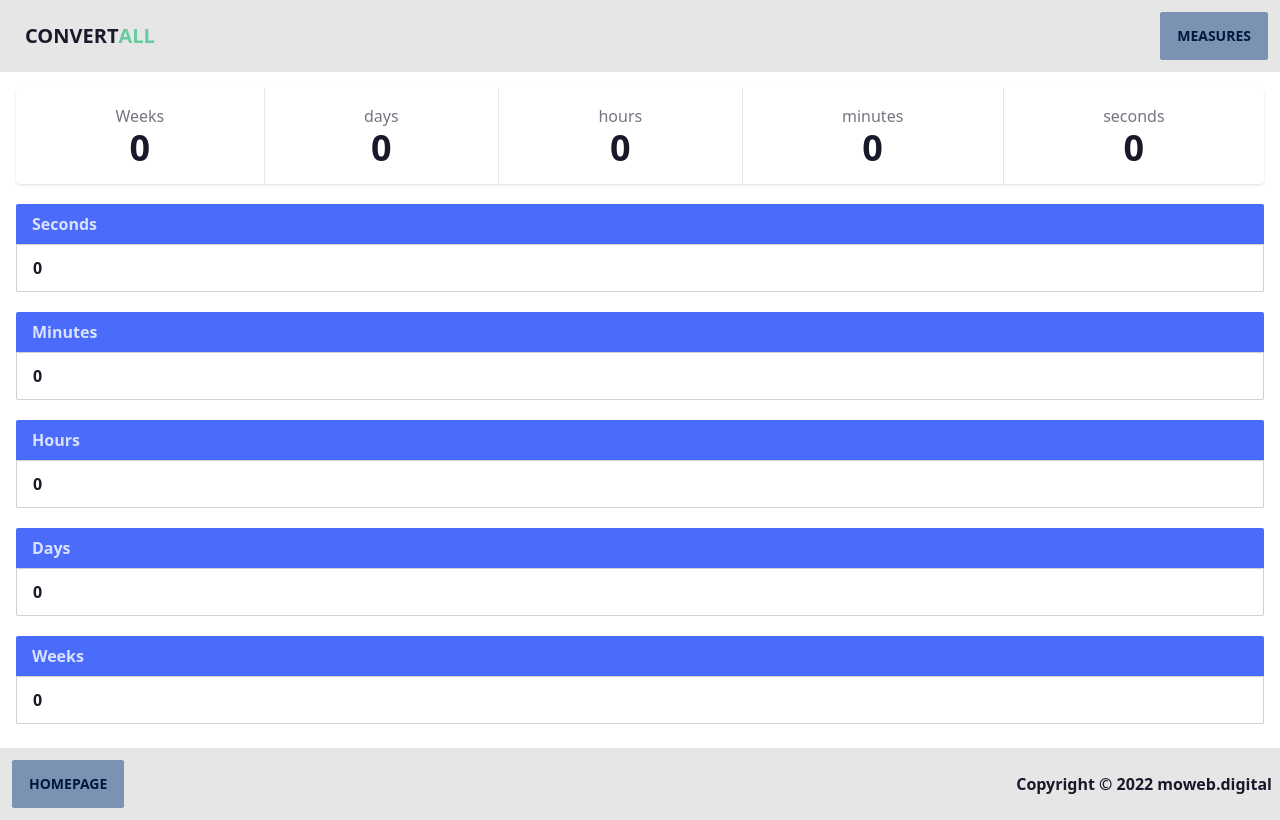
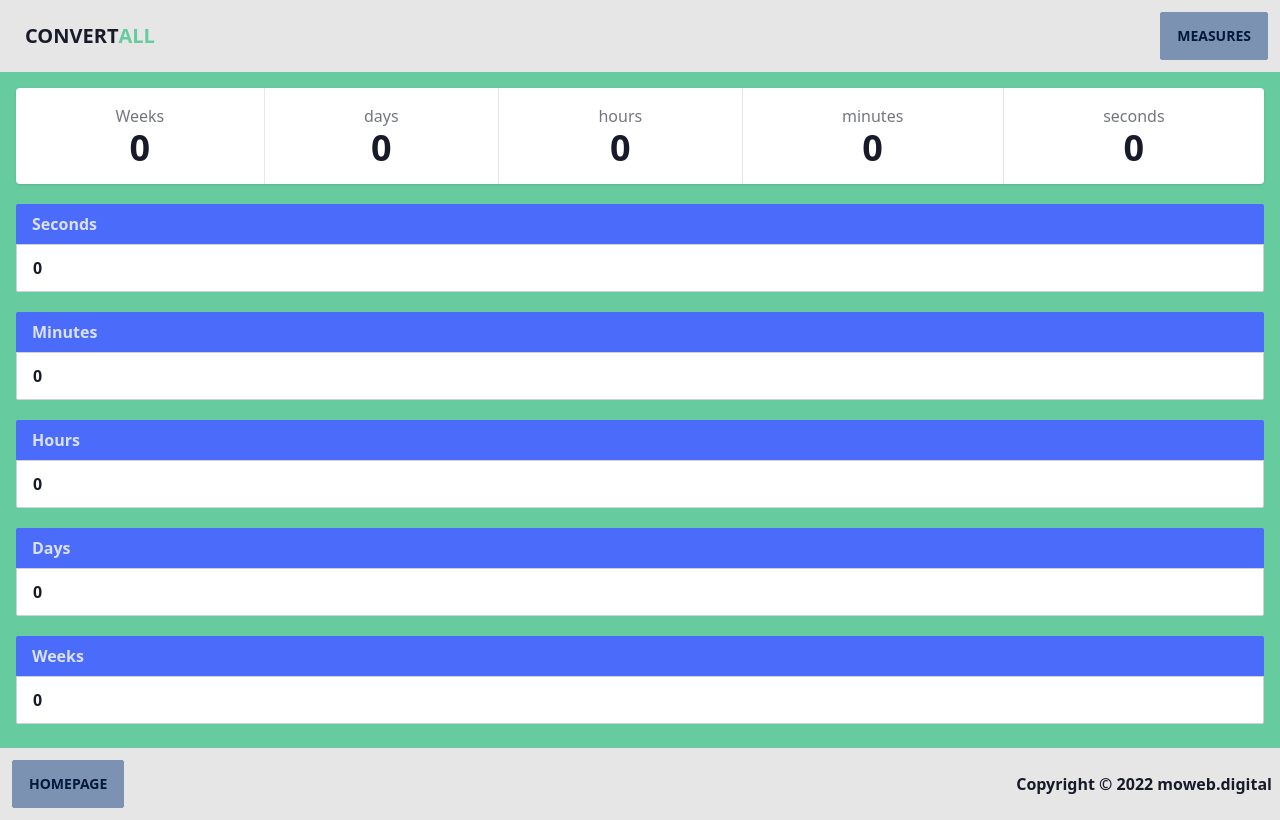
Before and after one commit to macke89/reactconverter, a Next.js app: page /times in a window 1280 px wide. Built offline with nearby package versions, Linux system fonts and the light colour scheme.

Commit message:
Added Container.js

```diff
--- /dev/null
+++ b/components/sections/Container.js
@@ -0,0 +1,11 @@
+import React from 'react';
+
+const Container = ({children}) => {
+    return (
+        <div data-theme="corporate" className="min-h-screen flex flex-col justify-between">
+            {children}
+        </div>
+    );
+};
+
+export default Container;
--- a/pages/index.js
+++ b/pages/index.js
@@ -5,6 +5,7 @@ import IndexCard from "../components/IndexCard";
 import {GiWeight} from "react-icons/gi";
 import {BsRulers, BsClockFill, BsThermometerHalf} from "react-icons/bs";
 import {FaTemperatureLow} from "react-icons/fa";
+import Container from "../components/sections/Container";
 
 const cards = [
     {id: 1, name: "length", icon: <BsRulers size={50}/>, link: "/lengths"},
@@ -22,7 +23,7 @@ export default function Home() {
     }
 
     return (<>
-        <div data-theme="corporate" className="min-h-screen flex flex-col justify-between">
+        <Container>
             <Header/>
             <main className="grid grid-cols-2 grid-rows-2 gap-5 p-4 sm:self-center sm:w-1/2 lg:w-1/3">
                 {cards.map(card => (
@@ -35,6 +36,6 @@ export default function Home() {
                 ))}
             </main>
             <Footer/>
-        </div>
+        </Container>
     </>)
 }
--- a/pages/lengths.js
+++ b/pages/lengths.js
@@ -2,6 +2,7 @@ import React, {useState} from 'react';
 import Input from "../components/Input";
 import Header from "../components/sections/Header";
 import Footer from "../components/sections/Footer";
+import Container from "../components/sections/Container";
 
 const lengths = [
     {id: 1, name: "cm", rate: 100000},
@@ -22,7 +23,7 @@ const Lengths = () => {
     }
 
     return (
-        <div className="min-h-screen flex flex-col justify-between">
+        <Container>
             <Header/>
             <main className="flex justify-center w-full p-4">
                 <div className="form-control w-full flex flex-col gap-5 mb-2">
@@ -43,7 +44,7 @@ const Lengths = () => {
                 </div>
             </main>
             <Footer/>
-        </div>
+        </Container>
     );
 };
 
--- a/pages/temperatures.js
+++ b/pages/temperatures.js
@@ -2,6 +2,7 @@ import React, {useState} from 'react';
 import InputC from "../components/InputC";
 import Header from "../components/sections/Header";
 import Footer from "../components/sections/Footer";
+import Container from "../components/sections/Container";
 
 // DONE Fix this
 
@@ -35,7 +36,7 @@ const Temperatures = () => {
     }
 
     return (
-        <div className="min-h-screen flex flex-col justify-between">
+        <Container>
             <Header/>
             <main className="flex justify-center w-full p-4">
                 <div className="form-control w-full flex flex-col gap-5 mb-2">
@@ -45,7 +46,7 @@ const Temperatures = () => {
                 </div>
             </main>
             <Footer/>
-        </div>
+        </Container>
     );
 };
 
--- a/pages/times.js
+++ b/pages/times.js
@@ -3,6 +3,7 @@ import Input from "../components/Input";
 import Header from "../components/sections/Header";
 import Footer from "../components/sections/Footer";
 import TimeCounter from "../components/TimeCounter";
+import Container from "../components/sections/Container";
 
 const times = [
     {name: "seconds", rate: 604800},
@@ -20,9 +21,9 @@ const Times = () => {
     }
 
     return (
-        <div className="min-h-screen flex flex-col justify-between">
+        <Container>
             <Header/>
-            <main className="flex justify-center w-full p-4">
+            <main className="flex justify-center w-full p-4 bg-accent">
                 <div className="form-control w-full flex flex-col gap-5 mb-2">
                     <TimeCounter nominator={nominator}/>
                     {times.map(time => (
@@ -37,7 +38,7 @@ const Times = () => {
                 </div>
             </main>
             <Footer/>
-        </div>
+        </Container>
     );
 };
 
--- a/pages/weights.js
+++ b/pages/weights.js
@@ -2,6 +2,7 @@ import React, {useState} from 'react';
 import Input from "../components/Input";
 import Header from "../components/sections/Header";
 import Footer from "../components/sections/Footer";
+import Container from "../components/sections/Container";
 
 const weights = [
     {id: 1, name: "gram", rate: 1000000},
@@ -22,7 +23,7 @@ const Weights = () => {
     }
 
     return (
-        <div className="min-h-screen flex flex-col justify-between">
+        <Container>
             <Header/>
             <main className="flex justify-center w-full p-4">
                 <div className="form-control w-full flex flex-col gap-5 mb-2">
@@ -38,7 +39,7 @@ const Weights = () => {
                 </div>
             </main>
             <Footer/>
-        </div>
+        </Container>
     );
 };
 
```
